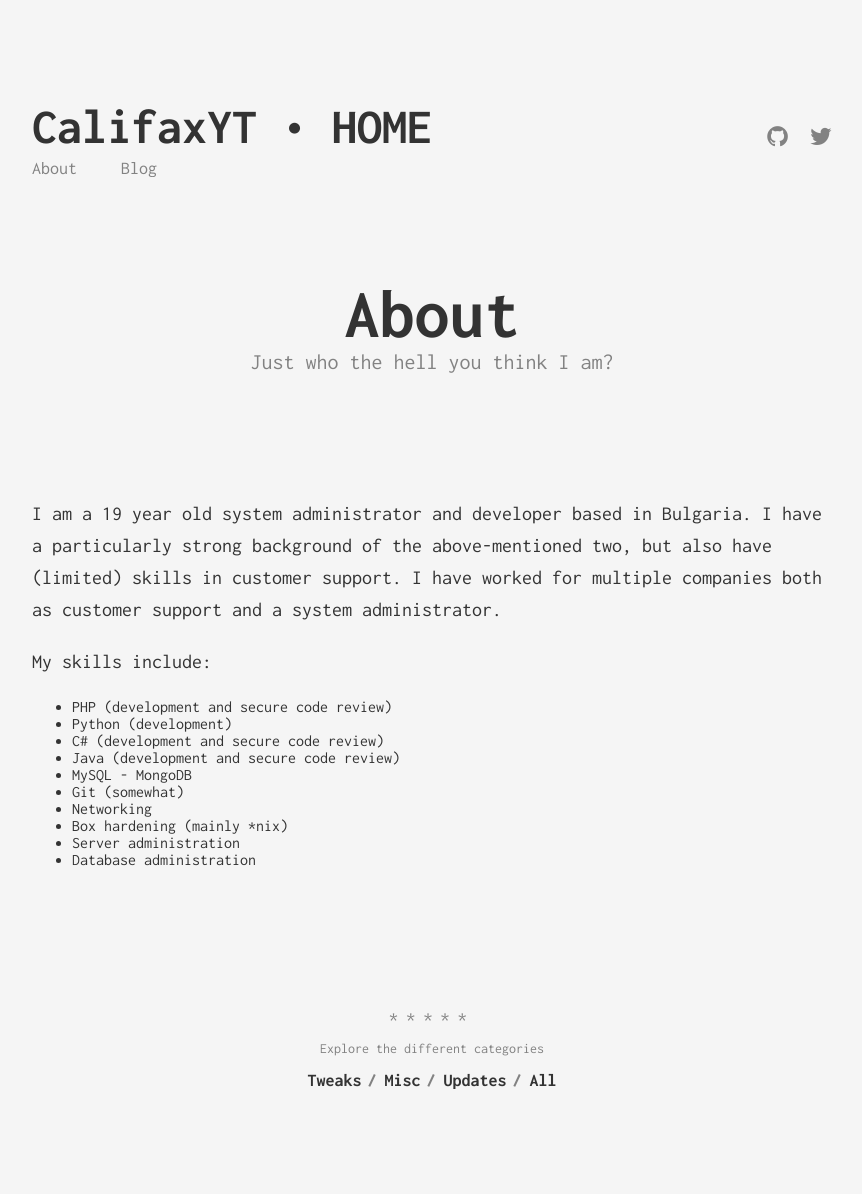
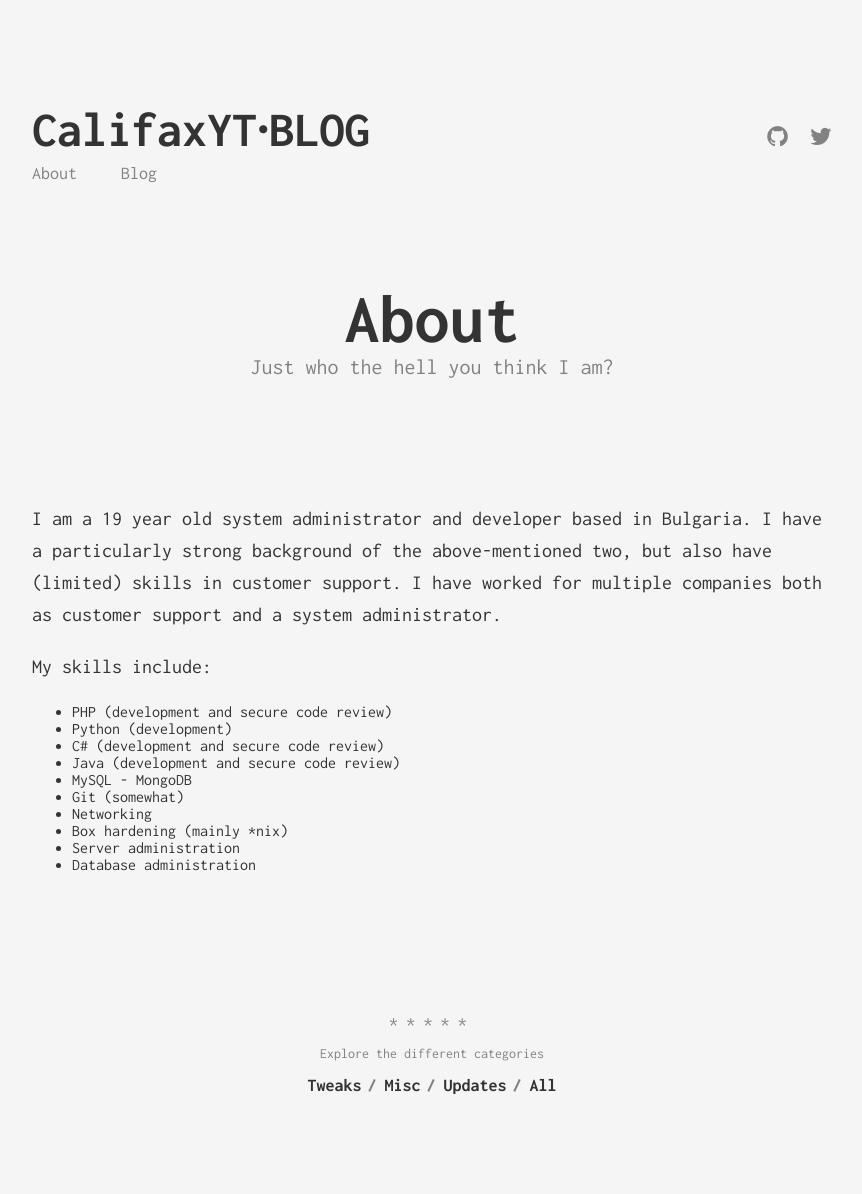
Before and after one commit to CalifaxYT/PersonalWS, a Jekyll site: the page built from about.md, in a window 1280 px wide. Shown: the whole page, without its empty margins (208-1070 px from the left). Built offline with Jekyll 4.4.1, drawn with Linux system fonts in a browser that asks for light colours.

Commit message:
• Update title •

```diff
--- a/_config.yml
+++ b/_config.yml
@@ -1,4 +1,4 @@
-title: CalifaxYT • HOME
+title: CalifaxYT∙BLOG
 description: >
   CalifaxYT's official webpage. Find everything here - from OSS to tips and tricks.
 baseurl: ""
```
